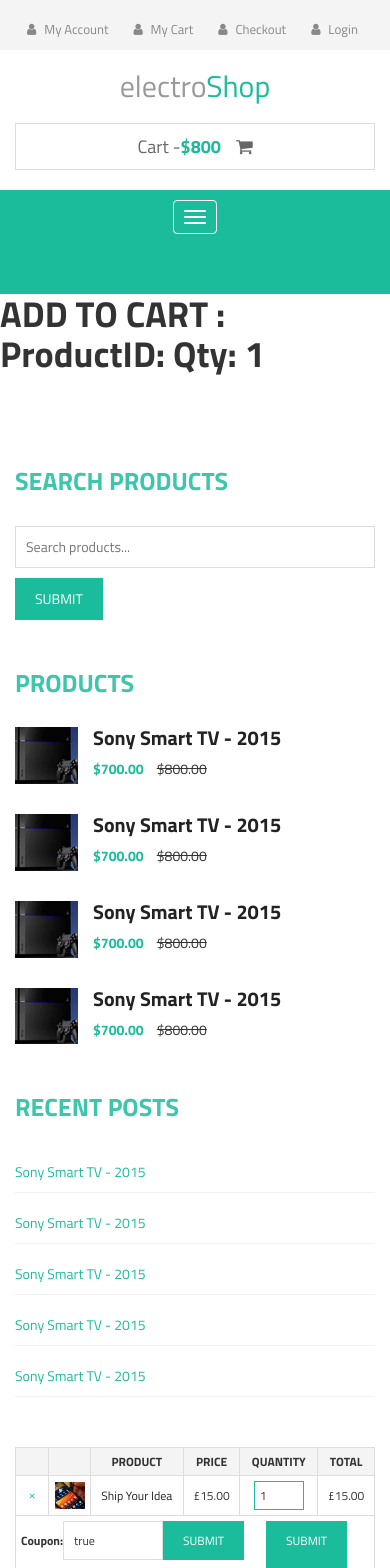
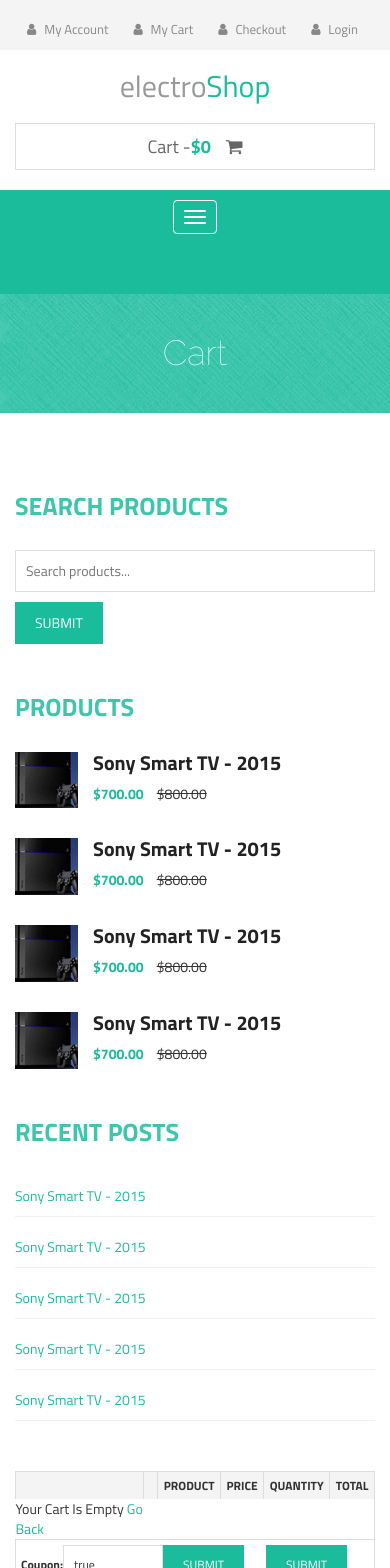
Before and after one commit to yehidi/electroShop, a React (Create React App) app in the folder client/front/: page /cart in a window 390 px wide. Shown: the top 1568 px of the page. Built offline with nearby package versions, Linux system fonts and the light colour scheme; some icons are missing.

Commit message:
Fix store, Fix cart page with dispatch method and the update quantity button in cart page. Fix num items in the navbar, add the total order price in the navbar and in the cart page. Fix title bar of single product page.

```diff
--- a/client/front/src/actions/cartActions.js
+++ b/client/front/src/actions/cartActions.js
@@ -1,19 +1,29 @@
 import axios from "axios"
-import { CART_ADD_ITEM } from "../constants/cartConstants";
+import * as actionTypes from "../constants/cartConstants";
 
-export const addToCart = (product_id, qty) => async(dispatch, getState) => {
+export const addToCart = (id, qty) => async(dispatch, getState) => {
 
-    const {data} = await axios.get(`/api/products/${product_id}`);
+    const {data} = await axios.get(`/api/products/${id}`);
     dispatch ({
-        type: CART_ADD_ITEM,
+        type: actionTypes.ADD_TO_CART,
         payload: {
+            product: data._id,
             name: data.name,
             imageUrl: data.imageUrl,
             price: data.price,
             countInStock: data.countInStock,
-            product: data._id,
+            _id: data._id,
             qty,
         }
     })
-    localStorage.setItem('cartItems', JSON.stringify(getState().cart.cartItems));
+    localStorage.setItem("cart", JSON.stringify(getState().cart.cartItems));
 }
+
+export const removeFromCart = (id) => (dispatch, getState) => {
+    dispatch({
+      type: actionTypes.REMOVE_FROM_CART,
+      payload: id,
+    });
+
+    localStorage.setItem("cart", JSON.stringify(getState().cart.cartItems));
+  };
--- a/client/front/src/components/CartItem.js
+++ b/client/front/src/components/CartItem.js
@@ -1,30 +1,38 @@
 import React from 'react'
+import { Link } from 'react-router-dom'
 
-export default function CartItem() {
+export default function CartItem({item, qtyChangeHandler, removeHandler }) {
 
     return (
         <tr className="cart_item">
         <td className="product-remove">
-          <a title="Remove this item" className="remove" href="#">×</a>
+          <a title="Remove this item" className="remove" onClick={() => removeHandler(item.product)}><Link>×</Link></a>
         </td>
         <td className="product-thumbnail">
-          <a href="single-product.html"><img width={145} height={145} alt="poster_1_up" className="shop_thumbnail" src="img/product-thumb-2.jpg" /></a>
+          <Link to={`/products/${item.product}`}><img width={145} height={145} alt="poster_1_up" className="shop_thumbnail" src={item.imageUrl} /></Link>
         </td>
         <td className="product-name">
-          <a href="single-product.html">Ship Your Idea</a>
+        <Link to={`/products/${item.product}`}>{item.name}</Link>
         </td>
         <td className="product-price">
-          <span className="amount">£15.00</span>
+          <span className="amount">${item.price}</span>
         </td>
         <td className="product-quantity">
-          <div className="quantity buttons_added">
-            <input type="button" className="minus" defaultValue="-" />
-            <input type="number" size={4} className="input-text qty text" title="Qty" defaultValue={1} min={0} step={1} />
-            <input type="button" className="plus" defaultValue="+" />
-          </div>
+
+          <select
+            value={item.qty}
+            onChange={(e) => qtyChangeHandler(item.product, e.target.value)}
+          >
+            {[...Array(item.countInStock).keys()].map((x) => (
+            <option key={x + 1} value={x + 1}>
+              {x + 1}
+             </option>
+        ))}
+          </select>
+
         </td>
         <td className="product-subtotal">
-          <span className="amount">£15.00</span>
+          <span className="amount">${item.price*item.qty}</span>
         </td>
       </tr>
     )
--- a/client/front/src/components/Header.js
+++ b/client/front/src/components/Header.js
@@ -7,6 +7,15 @@
 
   const cart = useSelector(state => state.cart);
   const { cartItems } = cart;
+
+  const getCartCount = () => {
+    return cartItems.reduce((qty, item) => Number(item.qty) + qty, 0);
+  };
+
+  const getCartSubTotal = () => {
+    return cartItems
+      .reduce((price, item) => price + item.price * item.qty, 0)
+  };
 
         return (
             <div>
@@ -44,9 +53,9 @@
             <div className="shopping-item">
               <Link to="/cart">Cart -
               {cartItems.length > 0 && (
-                <span className="product-count">{cartItems.length}</span>
+                <span className="product-count">{getCartCount()}</span>
               )}
-              <span className="cart-amunt">$800</span>
+              <span className="cart-amunt">${getCartSubTotal()}</span>
               <i className="fa fa-shopping-cart" />
 
 
--- a/client/front/src/constants/cartConstants.js
+++ b/client/front/src/constants/cartConstants.js
@@ -1 +1,3 @@
-export const CART_ADD_ITEM = 'CART_ADD_ITEM';
+export const ADD_TO_CART = "ADD_TO_CART";
+export const REMOVE_FROM_CART = "REMOVE_FROM_CART";
+export const CART_RESET = "CART_RESET";
--- a/client/front/src/reducers/cartReducers.js
+++ b/client/front/src/reducers/cartReducers.js
@@ -1,22 +1,28 @@
-import { CART_ADD_ITEM } from "../constants/cartConstants";
+import * as actionTypes from "../constants/cartConstants";
 
 export const cartReducer = (state= { cartItems: []}, action) => {
-    switch(action.type) {
-        case CART_ADD_ITEM:
-            const item = action.payload;
-            const existItem = state.cartItems.find(x => x.product === item.product);
+    switch (action.type) {
+        case actionTypes.ADD_TO_CART:
+          const item = action.payload;
+
+        const existItem = state.cartItems.find((x) => x.product === item.product);
+
             if (existItem) {
                 return {
                     ...state,
-                    cartItems: state.cartItems.map( x => x.product === existItem.product? item
-                        : x ),
+                    cartItems: state.cartItems.map( (x) => x.product === existItem.product
+                    ? item
+                    : x ),
                 };
-            }
-            else {
+            } else {
                 return { ...state, cartItems: [...state.cartItems, item]};
-            }
-
+             }
+        case actionTypes.REMOVE_FROM_CART:
+            return {
+                ...state,
+                cartItems: state.cartItems.filter((x) => x.product !== action.payload),
+            };
         default:
-            return state;
+             return state;
     }
-}
+};
--- a/client/front/src/screens/Cart.js
+++ b/client/front/src/screens/Cart.js
@@ -1,6 +1,7 @@
 import React, { useEffect } from 'react'
-import { useDispatch } from 'react-redux';
-import { addToCart } from '../actions/cartActions';
+import { useDispatch, useSelector } from 'react-redux';
+import { Link } from 'react-router-dom';
+import { addToCart, removeFromCart } from '../actions/cartActions';
 import CartItem from '../components/CartItem';
 
 export default function Cart(props) {
@@ -9,6 +10,8 @@
 const qty = props.location.search? Number(props.location.search.split('=')[1])
 : 1;
 
+const cart = useSelector((state) => state.cart);
+const {cartItems} = cart;
 
 const dispatch = useDispatch();
 useEffect(() => {
@@ -16,10 +19,42 @@
     dispatch(addToCart(product_id, qty));
   }
 }, [])
+
+const getCartCount = () => {
+  return cartItems.reduce((qty, item) => Number(item.qty) + qty, 0);
+};
+
+const getCartSubTotal = () => {
+  return cartItems
+    .reduce((price, item) => price + item.price * item.qty, 0)
+    .toFixed(2);
+};
+
+const qtyChangeHandler = (id, qty) => {
+  dispatch(addToCart(id, qty));
+};
+
+const removeFromCartHandler = (id) => {
+  dispatch(removeFromCart(id));
+};
+
+const checkoutHandler = () => {
+  props.history.push('/signin?redirect=shipping');
+}
 return (
         <div>
-          <h1>ADD TO CART : ProductID: {product_id} Qty: {qty}</h1>
-                  <div className="single-product-area">
+                  <div className="product-big-title-area">
+          <div className="container">
+            <div className="row">
+              <div className="col-md-12">
+                <div className="product-bit-title text-center">
+                  <h2>Cart</h2>
+                </div>
+              </div>
+            </div>
+          </div>
+        </div>
+          <div className="single-product-area">
         <div className="zigzag-bottom" />
         <div className="container">
           <div className="row">
@@ -89,7 +124,19 @@
                         </tr>
                       </thead>
                       <tbody>
-                        <CartItem />
+            {
+            cartItems.length === 0 ? (
+              <div>
+                 Your Cart Is Empty <Link to="/">Go Back</Link>
+              </div>
+             ) : (
+               cartItems.map((item, key) =>
+              <CartItem key={item._id} item={item} qtyChangeHandler={qtyChangeHandler} removeHandler={removeFromCartHandler} />
+              )
+            )
+            }
+
+
                         <tr>
                           <td className="actions" colSpan={6}>
                             <div className="coupon">
@@ -132,7 +179,7 @@
                         <tbody>
                           <tr className="cart-subtotal">
                             <th>Cart Subtotal</th>
-                            <td><span className="amount">£15.00</span></td>
+                            <td><span className="amount">${getCartSubTotal()}</span></td>
                           </tr>
                           <tr className="shipping">
                             <th>Shipping and Handling</th>
@@ -140,7 +187,7 @@
                           </tr>
                           <tr className="order-total">
                             <th>Order Total</th>
-                            <td><strong><span className="amount">£15.00</span></strong> </td>
+                            <td><strong><span className="amount">${getCartSubTotal()}</span></strong> </td>
                           </tr>
                         </tbody>
                       </table>
--- a/client/front/src/screens/SingleProduct.js
+++ b/client/front/src/screens/SingleProduct.js
@@ -25,14 +25,7 @@
       }
        return (
        <div>
-      {loading ? (
-        <LoadingBox></LoadingBox>
-      ) : error ? (
-        <MessageBox variant="danger">{error}</MessageBox>
-      ) : (
-        <>
-        <div>
-        <div className="product-big-title-area">
+                 <div className="product-big-title-area">
           <div className="container">
             <div className="row">
               <div className="col-md-12">
@@ -43,6 +36,13 @@
             </div>
           </div>
         </div>
+      {loading ? (
+        <LoadingBox></LoadingBox>
+      ) : error ? (
+        <MessageBox variant="danger">{error}</MessageBox>
+      ) : (
+        <>
+        <div>
         <div className="single-product-area">
           <div className="zigzag-bottom" />
           <div className="container">
--- a/client/front/src/store.js
+++ b/client/front/src/store.js
@@ -1,13 +1,21 @@
 import { createStore, combineReducers, applyMiddleware } from "redux";
 import thunk from "redux-thunk";
 import { composeWithDevTools } from "redux-devtools-extension";
-import { cartReducer } from './reducers/cartReducers'
 
 // Reducers
+import { cartReducer } from './reducers/cartReducers'
 import {
     getProductDetailsReducer,
     getProductsReducer,
 } from "./reducers/productReducers";
+
+const reducer = combineReducers({
+  cart: cartReducer,
+  getProducts: getProductsReducer,
+  getProductDetails: getProductDetailsReducer,
+});
+
+const middleware = [thunk];
 
 const initialState = {
   cart: {
@@ -17,14 +25,6 @@
   },
 };
 
-const reducer = combineReducers({
-  cart: cartReducer,
-  getProducts: getProductsReducer,
-  getProductDetails: getProductDetailsReducer,
-});
-
-const middleware = [thunk];
-
 const store = createStore(
     reducer, initialState,
     composeWithDevTools(applyMiddleware(...middleware))
```
